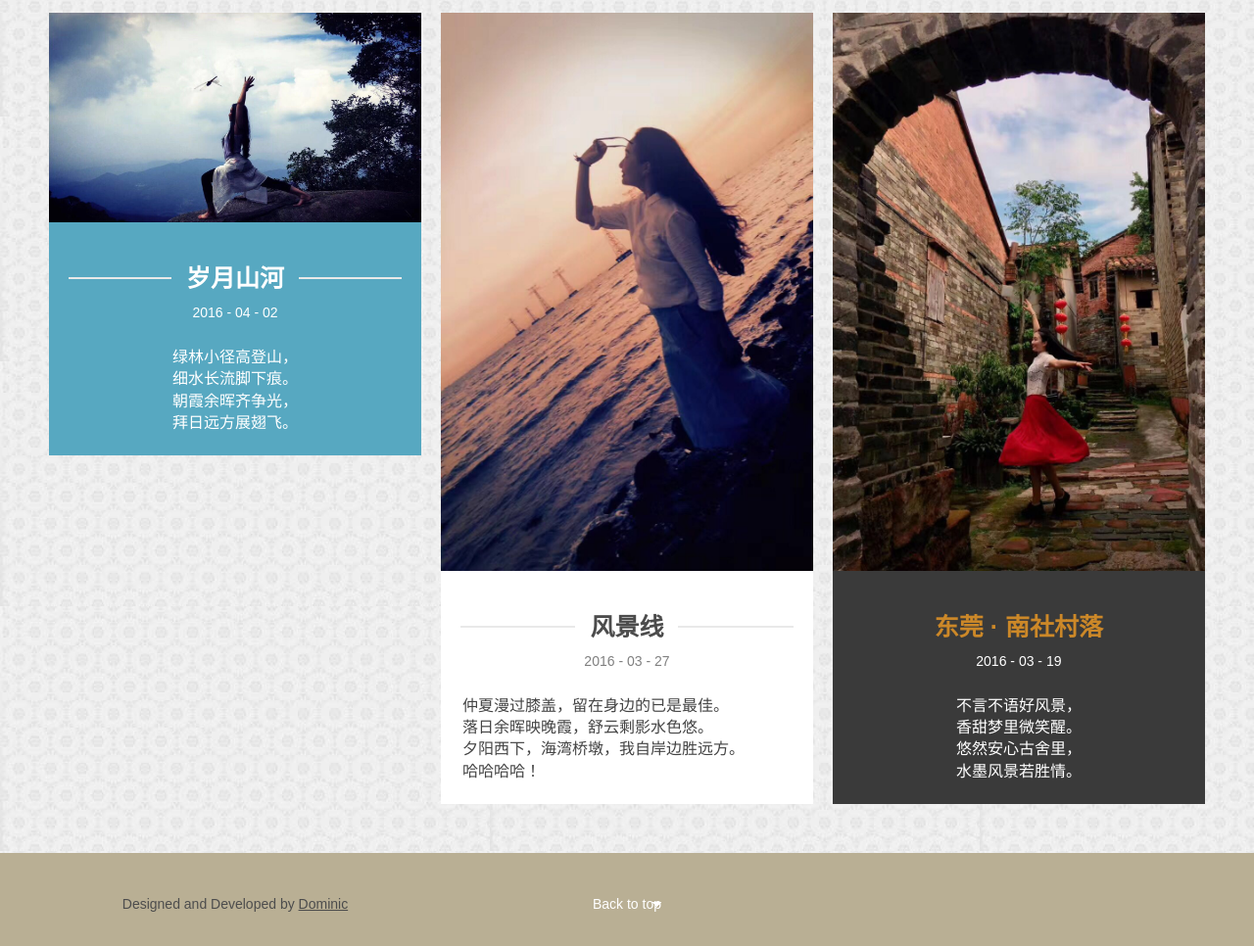
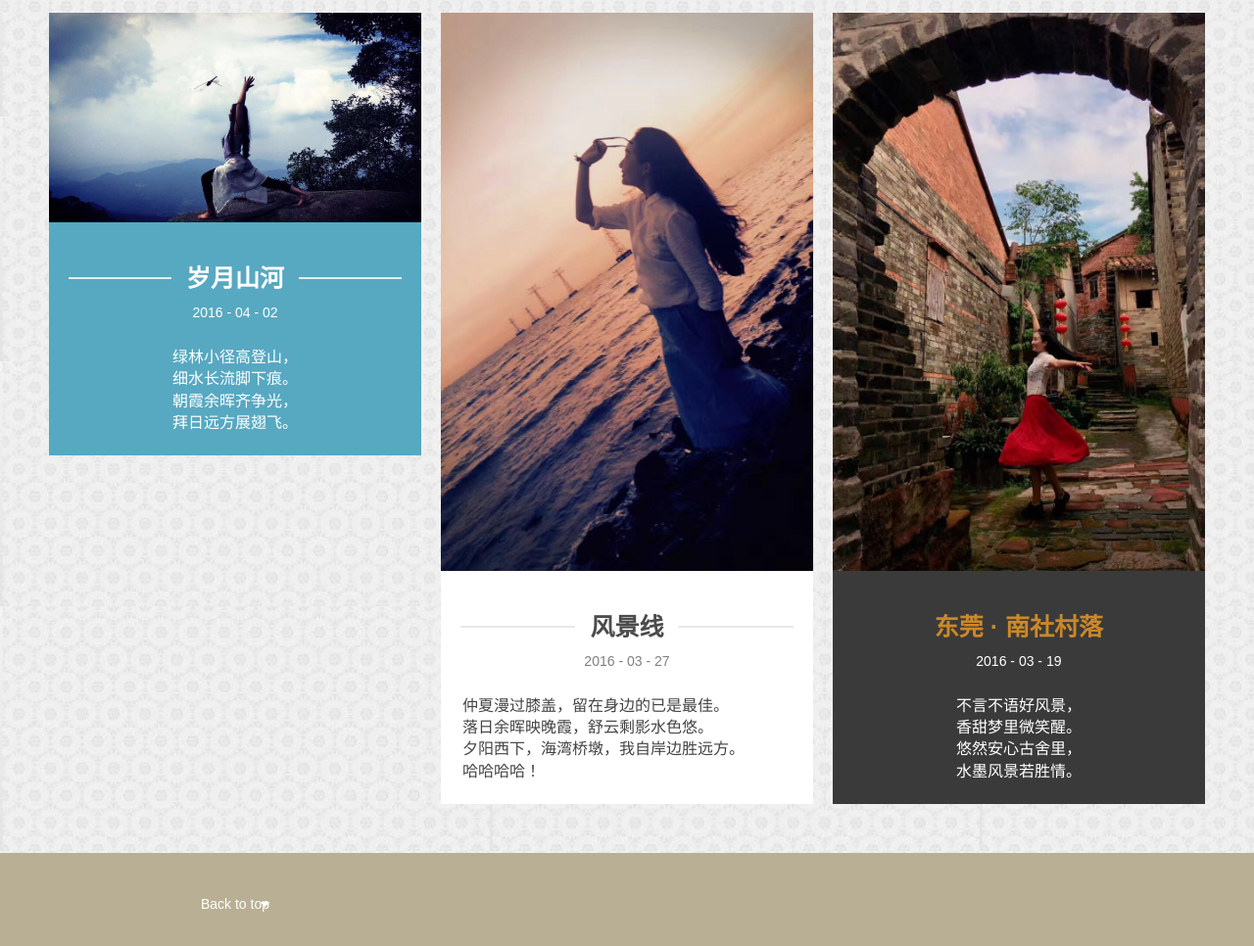
Before and after one commit to windyyong/windyyong.github.io, a plain HTML site: page html/birthday/index.html in a window 1280 px wide. Shown: the part 2131-3097 px from the top of the page at 98% size. Drawn offline with Linux system fonts and the light colour scheme.

Commit message:
Site updated: 2017-11-07 22:16:22

```diff
--- a/html/birthday/index.html
+++ b/html/birthday/index.html
@@ -414,11 +414,11 @@
     <!--Footer-->
     <footer>
         <div class="zerogrid">
-            <div class="col-1-3">
-                <div class="copyright">
-                    <p>Designed and Developed by <a href="http://chengdazhi.com/">Dominic</a></p>
-                </div>
-            </div>
+            <!--<div class="col-1-3">-->
+            <!--<div class="copyright">-->
+            <!--<p>Designed and Developed by <a href="http://chengdazhi.com/">Dominic</a></p>-->
+            <!--</div>-->
+            <!--</div>-->
             <div class="col-1-3">
                 <div class="back-to-top">
                     <a href="http://huyuqian.chengdazhi.com/#">Back to top</a>
```
